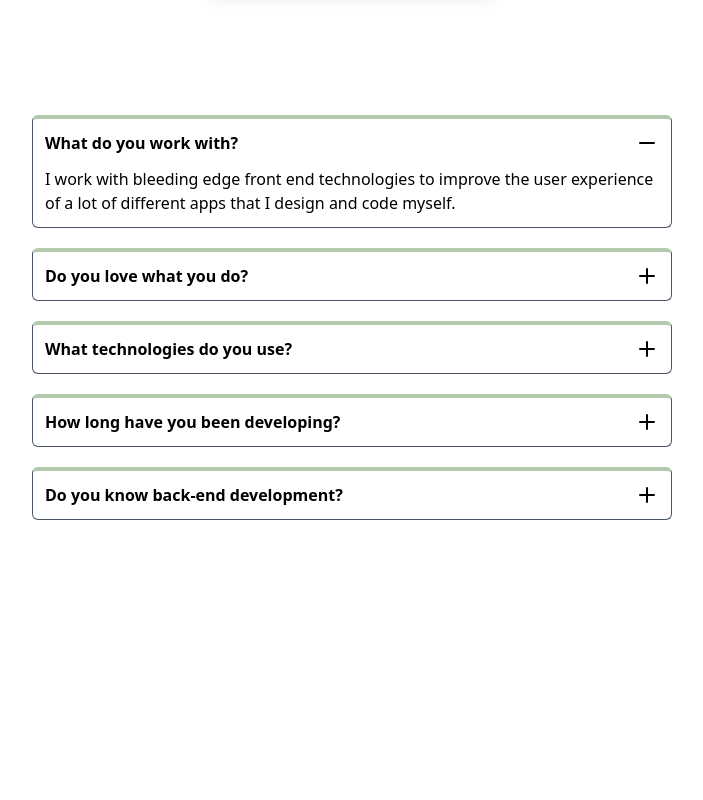
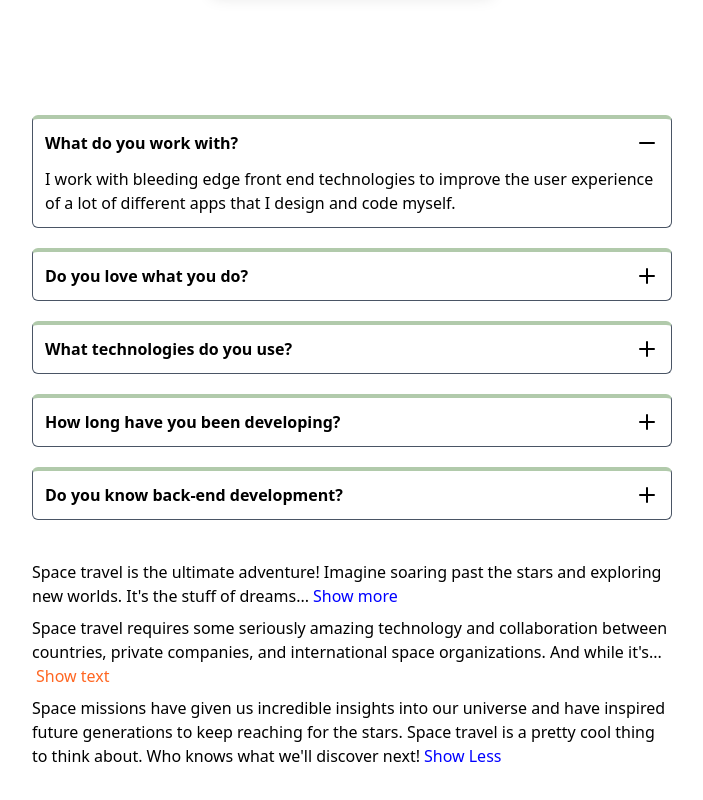
Before and after one commit to Jnzinho/challenge1-udemy, a React (Vite) app: page / in a window 1280 px wide. Shown: the part 525-1325 px from the top of the page, without its empty margins (288-991 px from the left). Before the commit the page ends 1085 px from the top, so only its background shows below. Built offline with nearby package versions, Linux system fonts and the light colour scheme.

Commit message:
feat: added text expander

```diff
--- a/src/App.tsx
+++ b/src/App.tsx
@@ -3,6 +3,7 @@
 import logo from "./assets/logo.png";
 import AccordionSection from "./components/AccordionSection";
 import CardSection from "./components/CardSection";
+import TextExpander from "./components/TextExpander";
 
 function App() {
   const [isDark, setIsDark] = useState(
@@ -23,6 +24,36 @@
       <div className="flex flex-col items-center justify-between w-full pb-10">
         <CardSection />
         <AccordionSection></AccordionSection>
+        <section className="flex flex-col sm:w-2/4 w-3/4 justify-start pt-10 gap-2">
+          <TextExpander>
+            Space travel is the ultimate adventure! Imagine soaring past the
+            stars and exploring new worlds. It's the stuff of dreams and science
+            fiction, but believe it or not, space travel is a real thing. Humans
+            and robots are constantly venturing out into the cosmos to uncover
+            its secrets and push the boundaries of what's possible.
+          </TextExpander>
+
+          <TextExpander
+            collapsedNumWords={20}
+            expandButtonText="Show text"
+            collapseButtonText="Collapse text"
+            buttonColor="#ff6622"
+          >
+            Space travel requires some seriously amazing technology and
+            collaboration between countries, private companies, and
+            international space organizations. And while it's not always easy
+            (or cheap), the results are out of this world. Think about the first
+            time humans stepped foot on the moon or when rovers were sent to
+            roam around on Mars.
+          </TextExpander>
+
+          <TextExpander expanded={true} className="box">
+            Space missions have given us incredible insights into our universe
+            and have inspired future generations to keep reaching for the stars.
+            Space travel is a pretty cool thing to think about. Who knows what
+            we'll discover next!
+          </TextExpander>
+        </section>
       </div>
     </main>
   );
--- /dev/null
+++ b/src/components/TextExpander.tsx
@@ -0,0 +1,46 @@
+import { useState } from "react";
+
+type TextExpanderProps = {
+  collapsedNumWords?: number;
+  expandButtonText?: string;
+  collapseButtonText?: string;
+  buttonColor?: string;
+  className?: string;
+  children: string;
+  expanded?: boolean;
+};
+
+export default function TextExpander({
+  collapseButtonText = "Show Less",
+  collapsedNumWords = 20,
+  expandButtonText = "Show more",
+  buttonColor = "blue",
+  className,
+  children,
+  expanded = false,
+}: TextExpanderProps) {
+  const [isExpanded, setIsExpanded] = useState(expanded);
+
+  const text = isExpanded
+    ? children
+    : children.split(" ").slice(0, collapsedNumWords).join(" ") + "...";
+
+  const handleButtonClick = () => {
+    setIsExpanded(!isExpanded);
+  };
+
+  return (
+    <article className={className}>
+      {text}
+      {children.length >= collapsedNumWords ? (
+        <button
+          style={{ color: buttonColor }}
+          className="cursor-pointer pl-1"
+          onClick={handleButtonClick}
+        >
+          {isExpanded ? collapseButtonText : expandButtonText}
+        </button>
+      ) : null}
+    </article>
+  );
+}
```
